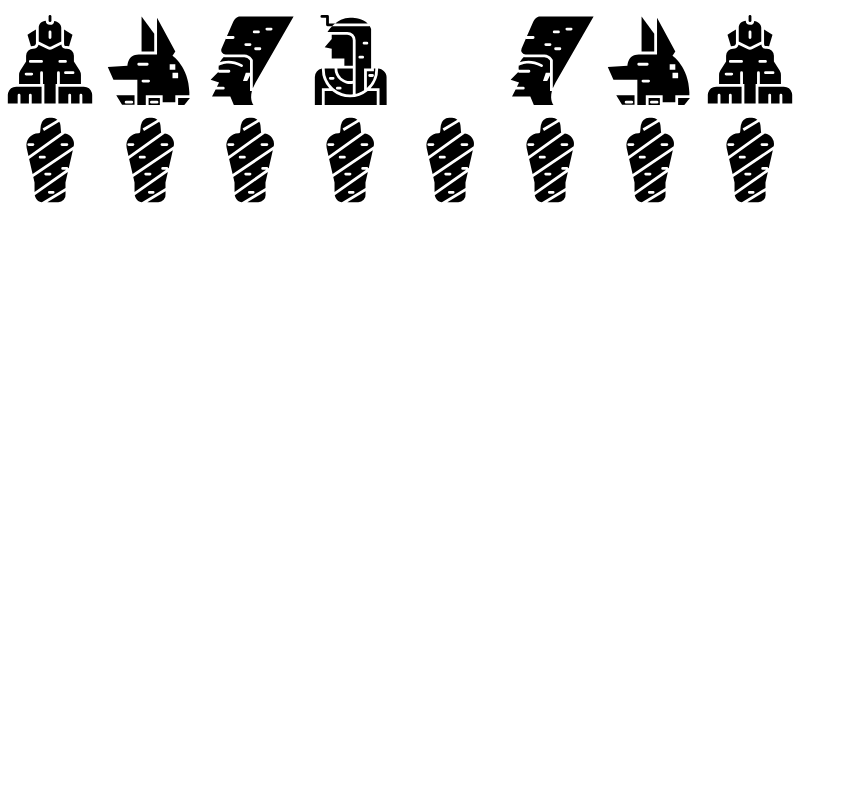
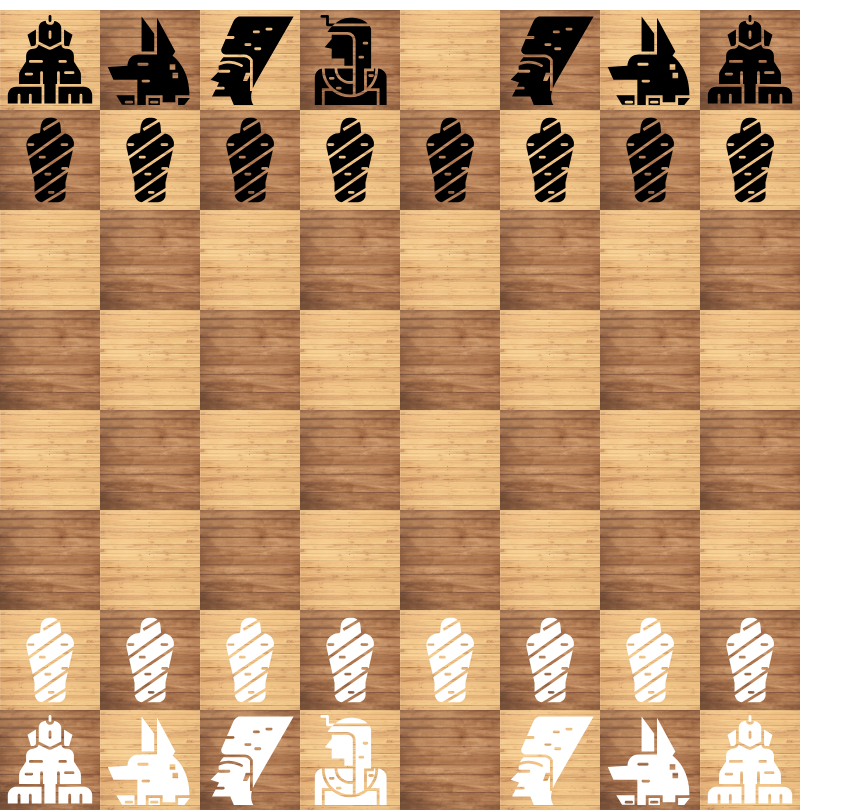
Before and after one commit to MateuszNaKodach/CodersCamp2020.Project.TypeScript.Chess, a website built with Parcel: page index.html in a window 1280 px wide. Shown: the whole page, without its empty margins (0-863 px from the left). Built offline with nearby package versions, Linux system fonts and the light colour scheme; files whose address does not match are found by name; a web font is replaced by a local one.

Commit message:
#26 rechange board images paths

```diff
--- a/sass/components/_chessboard.scss
+++ b/sass/components/_chessboard.scss
@@ -14,11 +14,11 @@
   background-size: cover;
 
   &--light {
-    background-image: url('static/img/board/light.png');
+    background-image: url('../static/img/board/light.png');
   }
 
   &--dark {
-    background-image: linear-gradient(0deg, rgba(255, 255, 255, 0.1), rgba(255, 255, 255, 0.1)), url('static/img/board/dark.png');
+    background-image: linear-gradient(0deg, rgba(255, 255, 255, 0.1), rgba(255, 255, 255, 0.1)), url('../static/img/board/dark.png');
   }
 }
 
```
